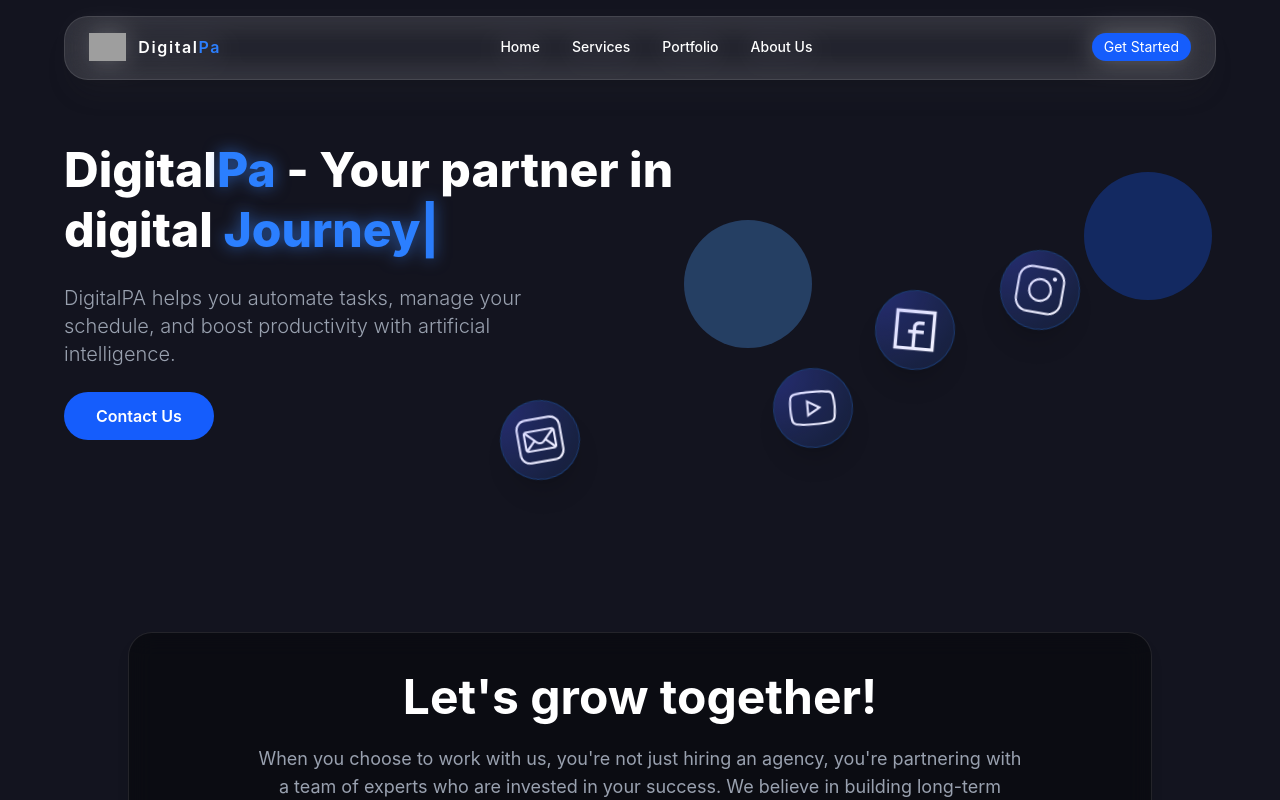
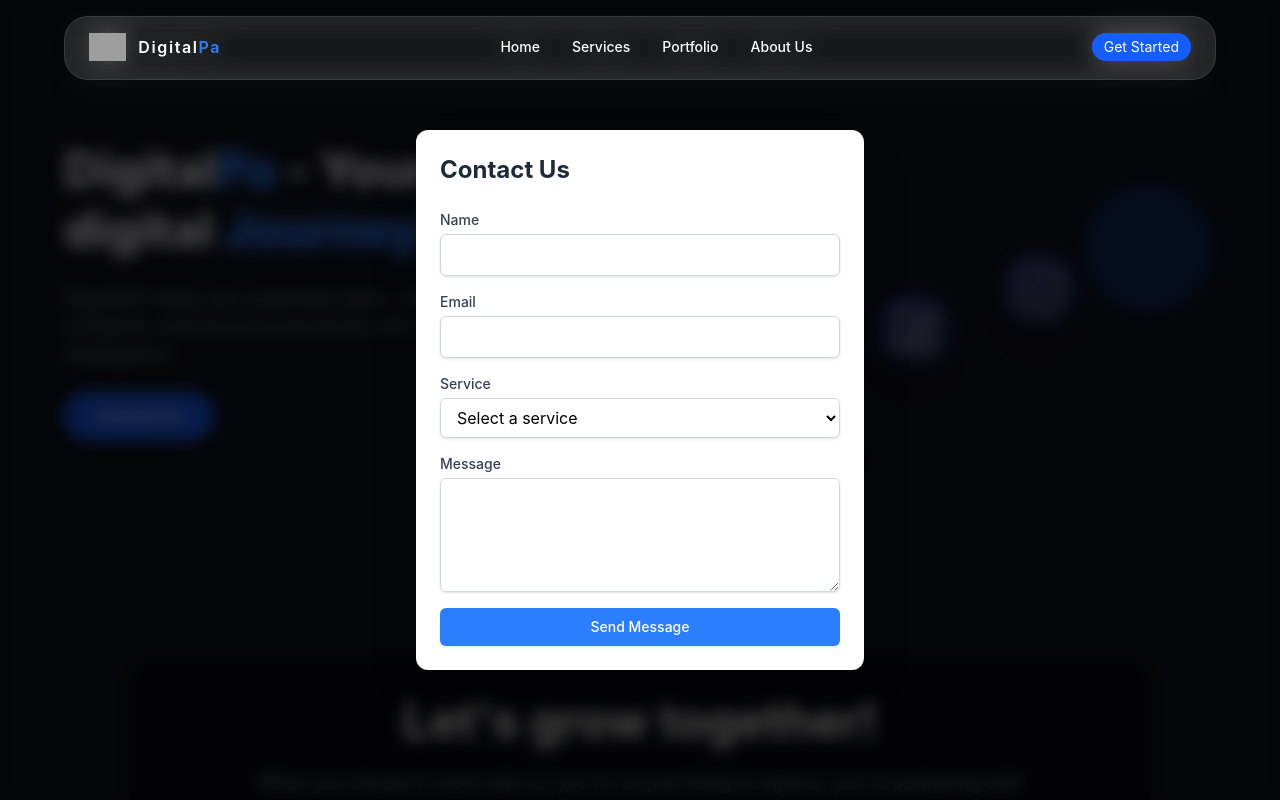
Before and after one commit to I-am-Azhar/digital-pa, a React (Vite) app: page / in a window 1280 px wide. Both pictures are taken after a click on the button "Contact Us". Shown: the top 800 px of the page. Built offline with nearby package versions, Linux system fonts and the light colour scheme; grey boxes are pictures that could not be loaded.

Commit message:
contact-added

```diff
--- a/package.json
+++ b/package.json
@@ -4,9 +4,7 @@
   "version": "0.0.0",
   "type": "module",
   "scripts": {
-
     "dev": "vite --host",
-
     "build": "vite build",
     "lint": "eslint .",
     "preview": "vite preview"
@@ -18,7 +16,9 @@
     "lightswind": "^3.0.4",
     "react": "^19.1.0",
     "react-dom": "^19.1.0",
-    "react-intersection-observer": "^9.16.0"
+    "react-intersection-observer": "^9.16.0",
+    "react-responsive": "^10.0.1",
+    "zod": "^4.0.5"
   },
   "devDependencies": {
     "@eslint/js": "^9.30.1",
--- a/src/App.jsx
+++ b/src/App.jsx
@@ -1,4 +1,4 @@
-import { useEffect } from "react";
+import { useEffect, useState } from "react";
 import Lenis from "@studio-freight/lenis";
 
 import Navbar from "./components/Navbar";
@@ -11,6 +11,8 @@ import PortfolioIntroSection from "./components/ui/PortfolioIntroSection";
 import Footer from "./components/Footer";
 
 function App() {
+  const [showContactForm, setShowContactForm] = useState(false);
+
   useEffect(() => {
     const lenis = new Lenis({
       duration: 1.2,
@@ -32,8 +34,11 @@ function App() {
 
   return (
     <div className="bg-[#13141f] text-white min-h-screen">
-      <Navbar />
-      <HeroSection />
+      {!showContactForm && <Navbar setShowContactForm={setShowContactForm} />}
+      <HeroSection
+        showContactForm={showContactForm}
+        setShowContactForm={setShowContactForm}
+      />
       <Grow />
       <Services />
       <PortfolioIntroSection/>
--- /dev/null
+++ b/src/components/ContactForm.jsx
@@ -0,0 +1,183 @@
+import { useState } from 'react';
+import { z } from 'zod';
+
+// Define the form schema with Zod
+const formSchema = z.object({
+  name: z.string().min(1, 'Name is required'),
+  email: z.string().email('Invalid email address'),
+  service: z.string().min(1, 'Please select a service'),
+  message: z.string().min(1, 'Message is required')
+});
+
+const services = [
+  "Digital Marketing",
+  "Social Media Marketing",
+  "Branding Offline/Online",
+  "Web Development"
+];
+
+const ContactForm = ({ onClose }) => {
+  const [formData, setFormData] = useState({
+    name: '',
+    email: '',
+    service: '',
+    message: ''
+  });
+  const [errors, setErrors] = useState({});
+  const [isSubmitting, setIsSubmitting] = useState(false);
+  const [submitMessage, setSubmitMessage] = useState('');
+
+  const handleChange = (e) => {
+    const { name, value } = e.target;
+    setFormData(prev => ({
+      ...prev,
+      [name]: value
+    }));
+  };
+
+  const validateForm = () => {
+    try {
+      formSchema.parse(formData);
+      setErrors({});
+      return true;
+    } catch (error) {
+      if (error instanceof z.ZodError) {
+        const newErrors = {};
+        error.errors.forEach(err => {
+          newErrors[err.path[0]] = err.message;
+        });
+        setErrors(newErrors);
+      }
+      return false;
+    }
+  };
+
+  const handleSubmit = async (e) => {
+    e.preventDefault();
+    if (!validateForm()) return;
+
+    setIsSubmitting(true);
+    try {
+      await new Promise(resolve => setTimeout(resolve, 1000));
+      setSubmitMessage('Thank you for your message! We will get back to you soon.');
+      setFormData({
+        name: '',
+        email: '',
+        service: '',
+        message: ''
+      });
+      setTimeout(() => {
+        setSubmitMessage('');
+        onClose();
+      }, 2000);
+    } catch (error) {
+      setSubmitMessage('Something went wrong. Please try again later.');
+    } finally {
+      setIsSubmitting(false);
+    }
+  };
+
+  return (
+    <div className="fixed inset-0 z-[9999] flex items-center justify-center p-4">
+      <div
+        className="absolute inset-0 bg-black/70 backdrop-blur-sm"
+        onClick={onClose}
+      />
+      <div className="relative w-full max-w-md bg-white rounded-xl shadow-2xl z-[100000] p-6 mx-auto">
+        <button
+          onClick={onClose}
+          className="absolute top-4 right-4 p-1 rounded-full hover:bg-gray-100 transition-colors"
+          aria-label="Close"
+        >
+          <svg xmlns="http://www.w3.org/2000/svg" className="h-6 w-6" fill="none" viewBox="0 0 24 24" stroke="currentColor">
+            <path strokeLinecap="round" strokeLinejoin="round" strokeWidth={2} d="M6 18L18 6M6 6l12 12" />
+          </svg>
+        </button>
+
+        <h2 className="text-2xl font-bold mb-6 text-gray-800">Contact Us</h2>
+        {submitMessage && (
+          <p className={`mb-4 p-2 rounded ${submitMessage.includes('Thank you') ? 'bg-green-100 text-green-800' : 'bg-red-100 text-red-800'}`}>
+            {submitMessage}
+          </p>
+        )}
+        <form onSubmit={handleSubmit} className="space-y-4">
+          <div>
+            <label htmlFor="name" className="block text-sm font-medium text-gray-700">
+              Name
+            </label>
+            <input
+              type="text"
+              id="name"
+              name="name"
+              value={formData.name}
+              onChange={handleChange}
+              className={`mt-1 block w-full px-3 py-2 border ${errors.name ? 'border-red-500' : 'border-gray-300'} rounded-md shadow-sm focus:outline-none focus:ring-indigo-500 focus:border-indigo-500 text-black`}
+            />
+            {errors.name && <p className="mt-1 text-sm text-red-600">{errors.name}</p>}
+          </div>
+
+          <div>
+            <label htmlFor="email" className="block text-sm font-medium text-gray-700">
+              Email
+            </label>
+            <input
+              type="email"
+              id="email"
+              name="email"
+              value={formData.email}
+              onChange={handleChange}
+              className={`mt-1 block w-full px-3 py-2 border ${errors.email ? 'border-red-500' : 'border-gray-300'} rounded-md shadow-sm focus:outline-none focus:ring-indigo-500 focus:border-indigo-500 text-black`}
+            />
+            {errors.email && <p className="mt-1 text-sm text-red-600">{errors.email}</p>}
+          </div>
+
+          <div>
+            <label htmlFor="service" className="block text-sm font-medium text-gray-700">
+              Service
+            </label>
+            <select
+              id="service"
+              name="service"
+              value={formData.service}
+              onChange={handleChange}
+              className={`mt-1 block w-full px-3 py-2 border ${errors.service ? 'border-red-500' : 'border-gray-300'} rounded-md shadow-sm focus:outline-none focus:ring-indigo-500 focus:border-indigo-500 text-black`}
+            >
+              <option value="">Select a service</option>
+              {services.map((service, index) => (
+                <option key={index} value={service}>{service}</option>
+              ))}
+            </select>
+            {errors.service && <p className="mt-1 text-sm text-red-600">{errors.service}</p>}
+          </div>
+
+          <div>
+            <label htmlFor="message" className="block text-sm font-medium text-gray-700">
+              Message
+            </label>
+            <textarea
+              id="message"
+              name="message"
+              rows="4"
+              value={formData.message}
+              onChange={handleChange}
+              className={`mt-1 block w-full px-3 py-2 border ${errors.message ? 'border-red-500' : 'border-gray-300'} rounded-md shadow-sm focus:outline-none focus:ring-indigo-500 focus:border-indigo-500 text-black`}
+            />
+            {errors.message && <p className="mt-1 text-sm text-red-600">{errors.message}</p>}
+          </div>
+
+          <div>
+            <button
+              type="submit"
+              disabled={isSubmitting}
+              className="w-full flex justify-center py-2 px-4 border border-transparent rounded-md shadow-sm text-sm font-medium text-white bg-blue-500 hover:bg-blue-700 focus:outline-none focus:ring-2 focus:ring-offset-2 focus:ring-indigo-500 disabled:opacity-50 disabled:cursor-not-allowed"
+            >
+              {isSubmitting ? 'Sending...' : 'Send Message'}
+            </button>
+          </div>
+        </form>
+      </div>
+    </div>
+  );
+};
+
+export default ContactForm;
--- a/src/components/Footer.jsx
+++ b/src/components/Footer.jsx
@@ -17,9 +17,9 @@ const Footer = () => {
           <div className="space-y-4">
             <h3 className="text-xl font-bold">Quick Links</h3>
             <ul className="space-y-2">
-              <li><a href="#" className="text-gray-400 hover:text-blue-500 transition-all duration-300 ease-in-out transform hover:translate-x-1">Home</a></li>
-              <li><a href="#" className="text-gray-400 hover:text-blue-500 transition-all duration-300 ease-in-out transform hover:translate-x-1">Services</a></li>
-              <li><a href="#" className="text-gray-400 hover:text-blue-500 transition-all duration-300 ease-in-out transform hover:translate-x-1">Portfolio</a></li>
+              <li><a href="grow" className="text-gray-400 hover:text-blue-500 transition-all duration-300 ease-in-out transform hover:translate-x-1">Home</a></li>
+              <li><a href="services" className="text-gray-400 hover:text-blue-500 transition-all duration-300 ease-in-out transform hover:translate-x-1">Services</a></li>
+              <li><a href="portfolio" className="text-gray-400 hover:text-blue-500 transition-all duration-300 ease-in-out transform hover:translate-x-1">Portfolio</a></li>
               <li><a href="#" className="text-gray-400 hover:text-blue-500 transition-all duration-300 ease-in-out transform hover:translate-x-1">Contact</a></li>
             </ul>
           </div>
--- a/src/components/Grow/CounterStat.jsx
+++ b/src/components/Grow/CounterStat.jsx
@@ -34,22 +34,25 @@ const CounterStat = ({ target, label }) => {
         <motion.h2
           className="text-4xl md:text-5xl font-bold text-blue-500 z-10 flex items-center relative"
           initial={{ scale: 1 }}
-          animate={done ? { scale: [1, 1.4, 0.9, 1] } : {}}
+          animate={done ? {
+            scale: [1, 1.4, 0.9, 1],
+            textShadow: [
+              '0 0 0px rgba(59, 130, 246, 0)',
+              '0 0 10px rgba(59, 130, 246, 0.8)',
+              '0 0 20px rgba(59, 130, 246, 0.5)',
+              '0 0 10px rgba(59, 130, 246, 0.3)'
+            ]
+          } : {}}
           transition={{ duration: 0.5 }}
         >
           {count}
           <span className="relative">
+            {done && (
+              <span className="shooting-star absolute inset-0" />
+            )}
             +
-            {done && (
-              <div className="shooting-star absolute -top-4 left-1/2 -translate-x-1/2" />
-            )}
           </span>
         </motion.h2>
-
-        {/* Glow behind number only */}
-        {done && (
-          <div className="absolute w-20 h-20 bg-blue-500/20 blur-2xl rounded-full -z-10 top-4 left-1/2 -translate-x-1/2" />
-        )}
       </div>
 
       <p className="text-white mt-2 text-sm md:text-lg">{label}</p>
--- a/src/components/HeroSection.jsx
+++ b/src/components/HeroSection.jsx
@@ -1,8 +1,10 @@
 import React, { useEffect, useState } from "react";
 import { motion, useScroll, useTransform } from "framer-motion";
 import Lenis from "@studio-freight/lenis";
+import ContactForm from "./ContactForm";
 
 const HeroSection = () => {
+  const [showContactForm, setShowContactForm] = useState(false);
   const words = ["Growth", "Presence", "Journey"];
   const [currentWordIndex, setCurrentWordIndex] = useState(0);
   const [displayedText, setDisplayedText] = useState("Success");
@@ -124,9 +126,17 @@ const HeroSection = () => {
               boost productivity with artificial intelligence.
             </p>
 
-            <button className="px-4 py-1.5 md:px-8 md:py-3 rounded-full bg-blue-600 text-white font-semibold hover:opacity-90 transition-all text-sm md:text-base">
+            <button
+              onClick={() => setShowContactForm(true)}
+              className="px-4 py-1.5 md:px-8 md:py-3 rounded-full bg-blue-600 text-white font-semibold hover:opacity-90 transition-all text-sm md:text-base"
+            >
               Contact Us
             </button>
+            {showContactForm && (
+              <ContactForm
+                onClose={() => setShowContactForm(false)}
+              />
+            )}
           </div>
         </div>
 
```
Also changed, not shown: src/components/PortfolioSection.jsx (+40 -6 lines), 1 other file (tests, documents, lock files or other folders).
